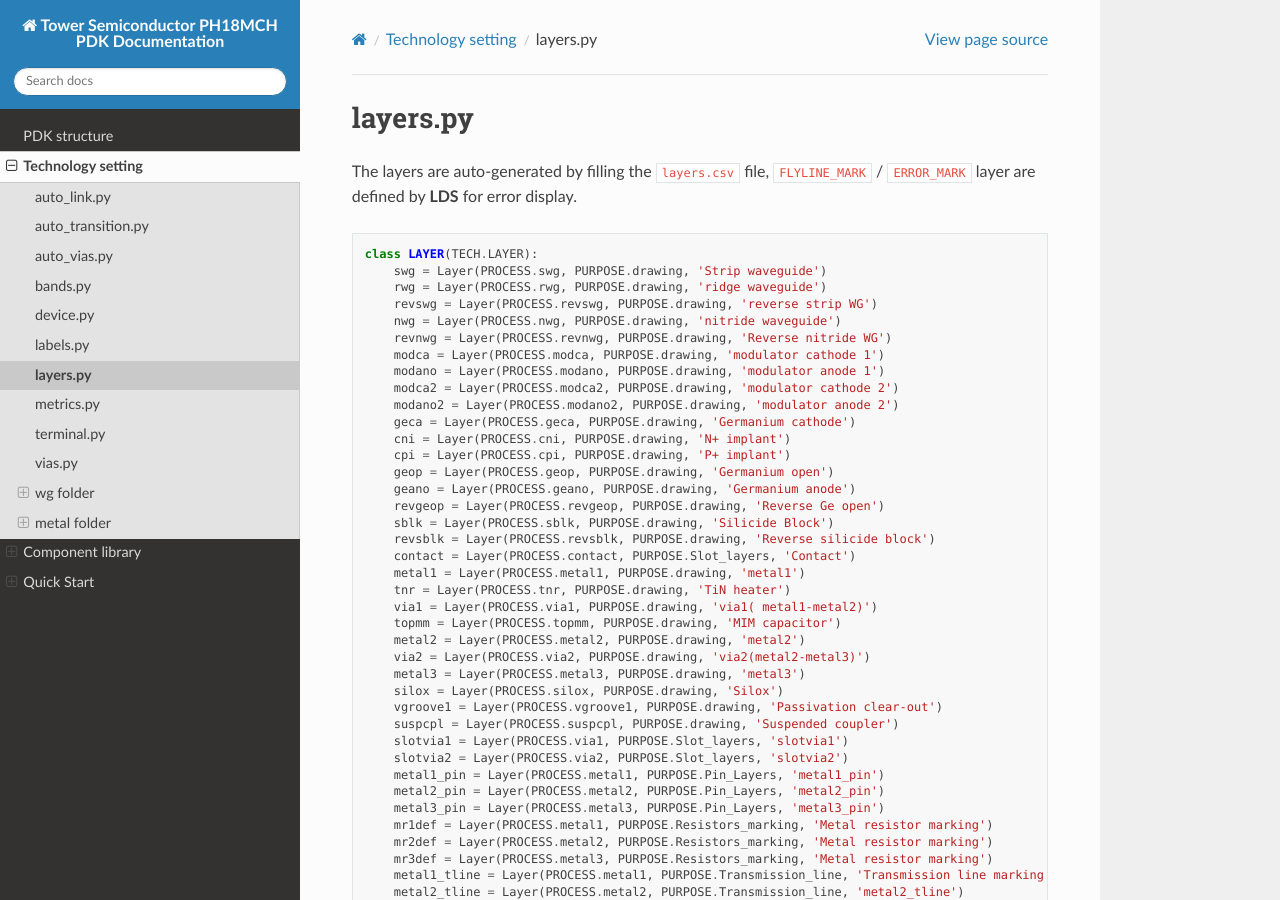
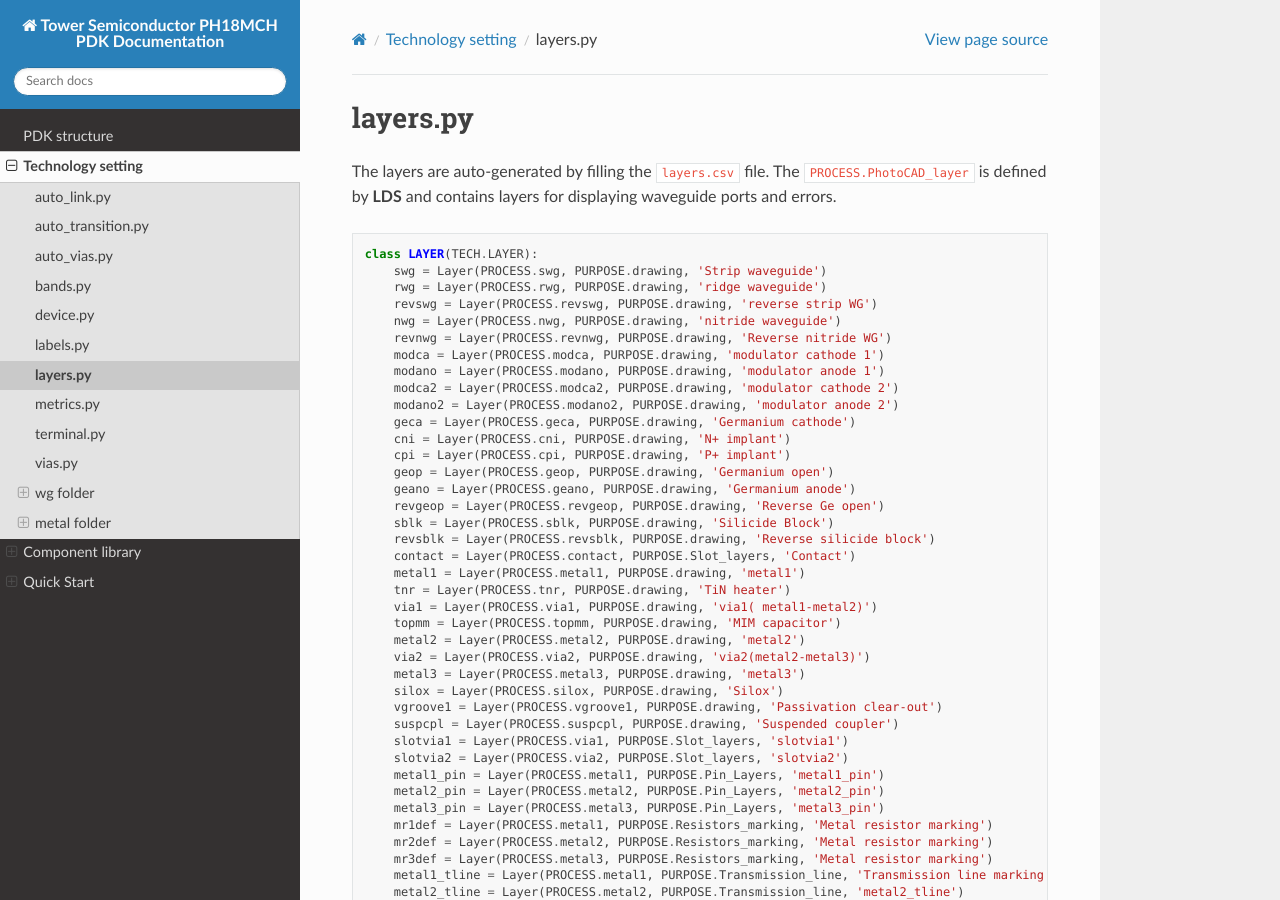
Before and after one commit to Latitudeda/Towersemi_ph18mch, a Sphinx documentation site: the page built from docs/source/tech/layers.rst, in a window 1280 px wide and 900 px high. Built offline with Sphinx 7.4.7 and the Read the Docs theme 3.1.0, drawn with Linux system fonts in a browser that asks for light colours; pages that are not in the unit, such as notebooks, are missing from menus.

Commit message:
update_261014

```diff
--- a/docs/source/tech/layers.rst
+++ b/docs/source/tech/layers.rst
@@ -1,7 +1,7 @@
 layers.py
 ==============
 
-The layers are auto-generated by filling the ``layers.csv`` file, ``FLYLINE_MARK`` / ``ERROR_MARK`` layer are defined by **LDS** for error display.
+The layers are auto-generated by filling the ``layers.csv`` file. The ``PROCESS.PhotoCAD_layer`` is defined by **LDS** and contains layers for displaying waveguide ports and errors.
 
 ::
 
```
Also changed, not shown: docs/source/images/ASDL_2.png.
